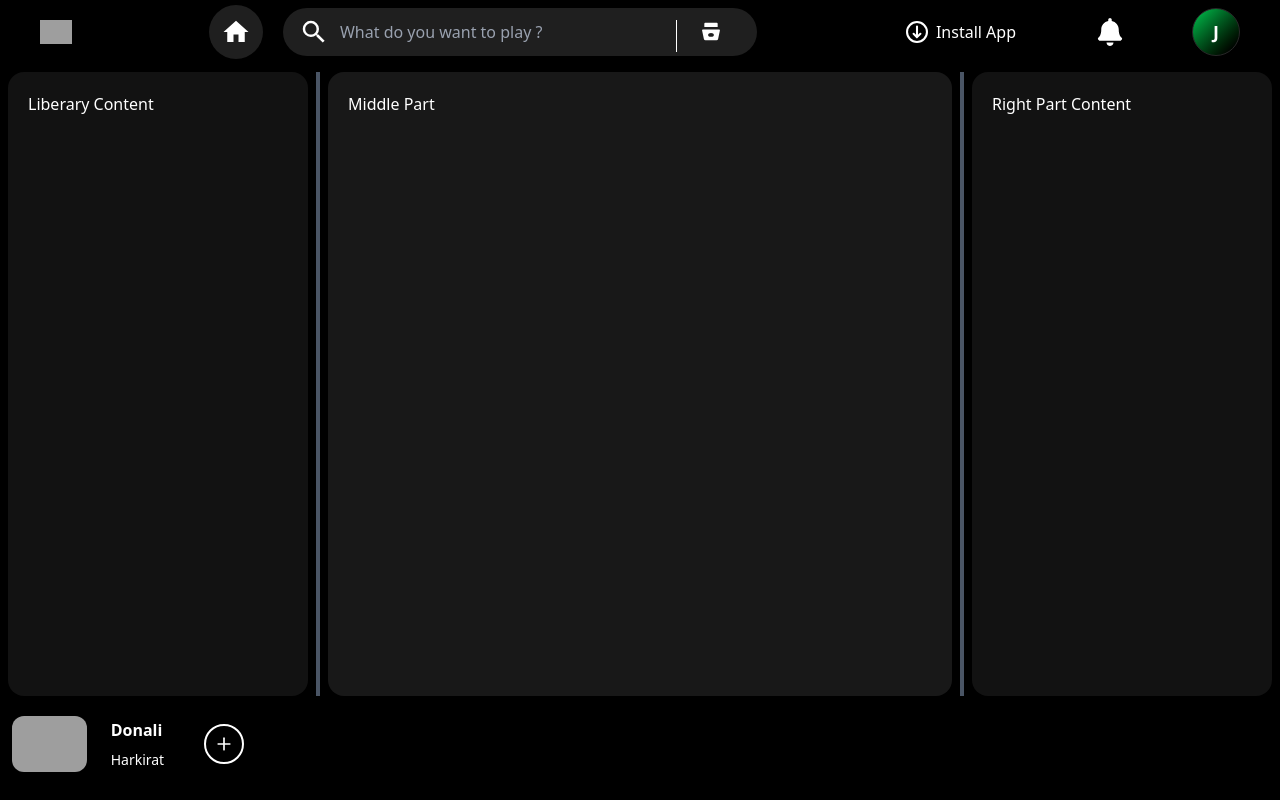
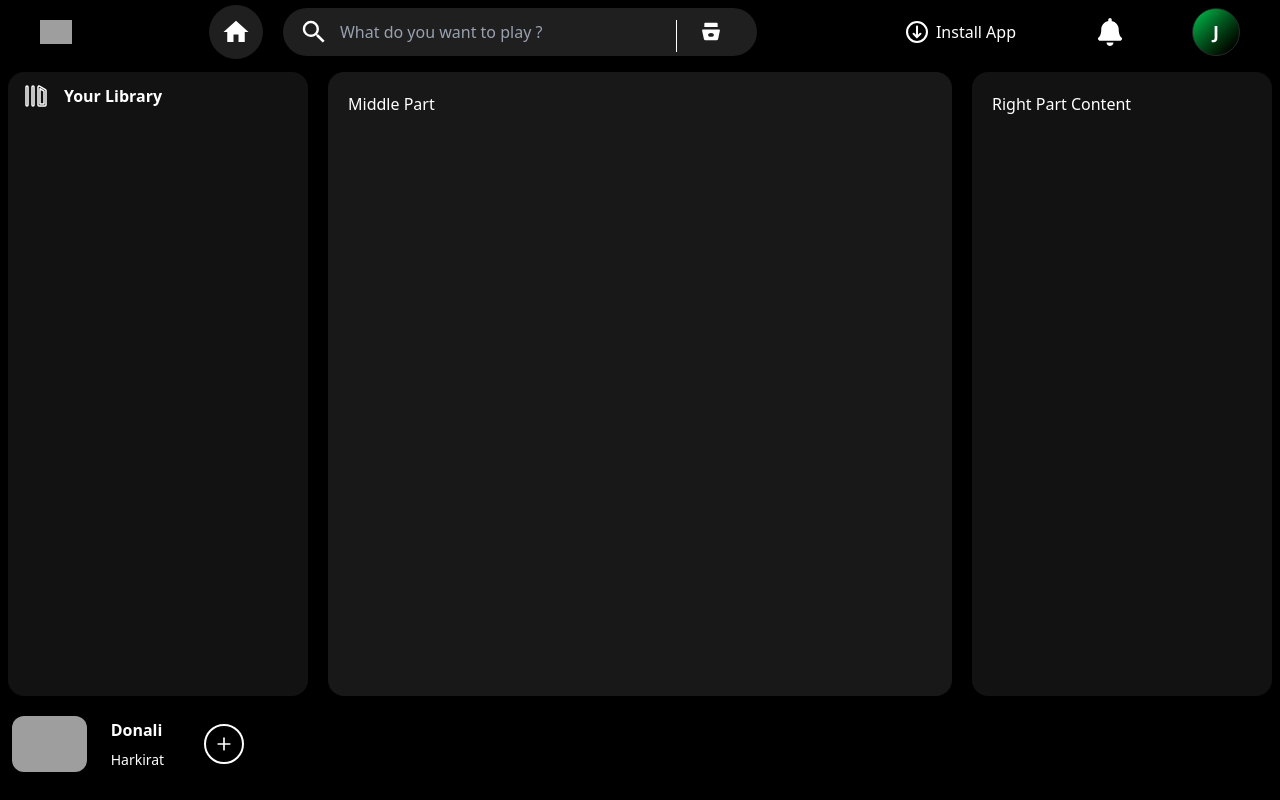
Before and after one commit to jigyash-argh/spotify-clone, a React (Vite) app: page / in a window 1280 px wide. Built offline with nearby package versions, Linux system fonts and the light colour scheme; grey boxes are pictures that could not be loaded.

Commit message:
collapse made

```diff
--- a/src/components/hersection/HeroSection.jsx
+++ b/src/components/hersection/HeroSection.jsx
@@ -39,13 +39,13 @@ export default function App() {
       ref={containerRef}
       className="flex  bg-black text-white overflow-hidden gap-2 m-2 h-[78vh]"
     >
-      <div style={{ width: libWidth }} className="bg-[#121212] rounded-2xl p-5">
+      <div style={{ width: libWidth }} className="bg-[#121212] rounded-2xl ">
         <Liberary />
       </div>
 
       <div
         onMouseDown={(e) => startDrag(e, "left")}
-        className="w-1 bg-gray-600 cursor-col-resize hover:bg-gray-400"
+        className="w-1 bg-transparent active:bg-white cursor-col-resize hover:bg-white"
       />
 
       <div className="flex-1">
@@ -54,7 +54,7 @@ export default function App() {
 
       <div
         onMouseDown={(e) => startDrag(e, "right")}
-        className="w-1 bg-gray-600 cursor-col-resize hover:bg-gray-400"
+        className="w-1 bg-transparent active:bg-white cursor-col-resize hover:bg-white"
       />
 
       <div style={{ width: rightWidth }} className="bg-[#121212] rounded-2xl p-5">
--- a/src/components/liberary/Liberary.jsx
+++ b/src/components/liberary/Liberary.jsx
@@ -1,5 +1,10 @@
 import React from "react";
+import Yourliberarysectio from "./Yourliberarysectio ";
 
 export default function Liberary() {
-  return <div>Liberary Content</div>;
+  return <div>
+      <div>
+        <Yourliberarysectio/>
+      </div>
+  </div>;
 }
--- /dev/null
+++ b/src/components/liberary/Yourliberarysectio .jsx
@@ -0,0 +1,27 @@
+import React from "react";
+
+const Yourliberarysectio = ({ collapsed = false, onClick }) => {
+  return (
+    <button
+      onClick={onClick}
+      className="flex items-center gap-4 w-full px-4 py-3 text-white font-semibold rounded-lg hover:bg-[#1F1F1F] transition-colors cursor-pointer"
+    >
+      <svg
+        xmlns="http://www.w3.org/2000/svg"
+        viewBox="0 0 24 24"
+        width={24}
+        height={24}
+        fill="none"
+        stroke="currentColor"
+        strokeWidth="1.5"
+        strokeLinecap="round"
+        strokeLinejoin="round"
+      >
+        <path d="M14.5 2.134a1 1 0 0 1 1 0l6 3.464a1 1 0 0 1 .5.866V21a1 1 0 0 1-1 1h-6a1 1 0 0 1-1-1V3a1 1 0 0 1 .5-.866M16 4.732V20h4V7.041zM3 22a1 1 0 0 1-1-1V3a1 1 0 0 1 2 0v18a1 1 0 0 1-1 1m6 0a1 1 0 0 1-1-1V3a1 1 0 0 1 2 0v18a1 1 0 0 1-1 1" />
+      </svg>
+      {!collapsed && <span>Your Library</span>}
+    </button>
+  );
+};
+
+export default Yourliberarysectio;
```
